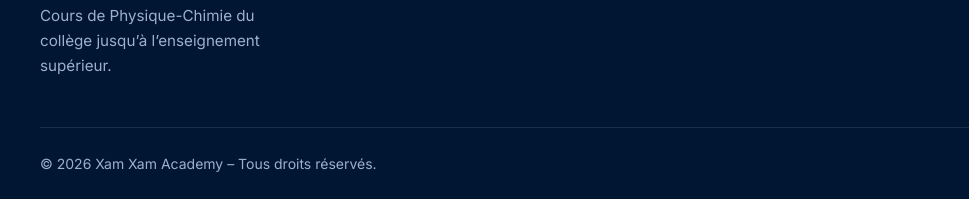
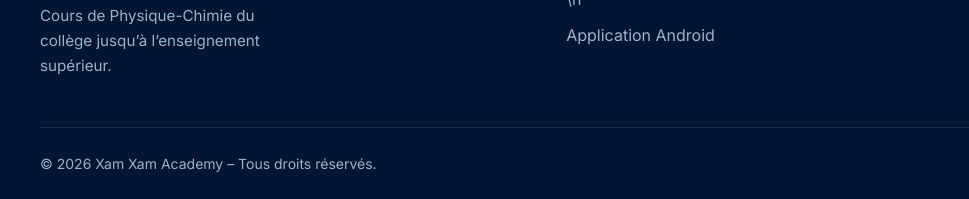
Before and after one commit to afrigerance-commits/Xam-Xam-Academy-website, an Astro site: page / in a window 1280 px wide. Shown: the part 9633-9832 px from the top of the page, 0-969 px from the left. Built offline with nearby package versions, Linux system fonts and the light colour scheme; Astro itself is replaced by a stand-in of ours.

Commit message:
Link Android app from site footer

```diff
--- a/src/components/Footer.astro
+++ b/src/components/Footer.astro
@@ -34,7 +34,7 @@
       <ul>
         <li><a href="/ressources/">Cours et exercices</a></li>
         <li><a href="/videos/">Vidéos</a></li>
-        <li><a href="/blog/">Blog</a></li>
+        <li><a href="/blog/">Blog</a></li>\n        <li><a href="/application/">Application Android</a></li>
       </ul>
     </div>
 
```
